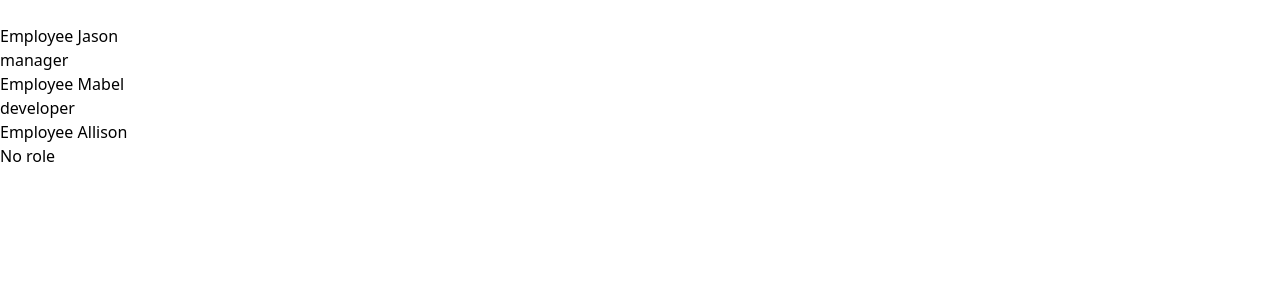
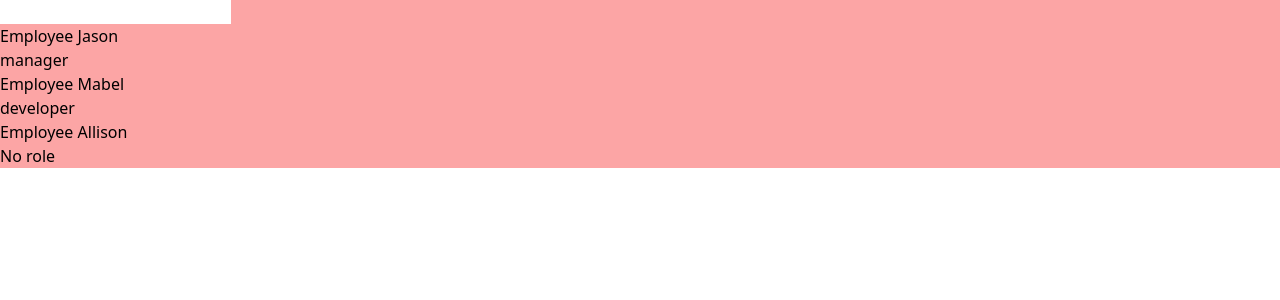
Before and after one commit to Dr-dyrane/React, a React (Create React App) app: page / in a window 1280 px wide. Shown: the top 300 px of the page. Built offline with nearby package versions, Linux system fonts and the light colour scheme.

Commit message:
update App.js

```diff
--- a/src/App.js
+++ b/src/App.js
@@ -9,7 +9,7 @@ function App() {
     setRole] = useState('developer');
   const showEmployees = true;
   return (
-    <div className="App">
+    <div className="App bg-red-300">
       {showEmployees ? (
       <>
       <input type='text' onChange={(e) => {
@@ -18,7 +18,7 @@ function App() {
       <Employee name="Jason" role="manager" />
       <Employee name="Mabel" role={role} />
       <Employee name="Allison" /> < />
-    ):(<p>
+    ): (<p>
 You cannot see the employees
       </p>
     )}
```
